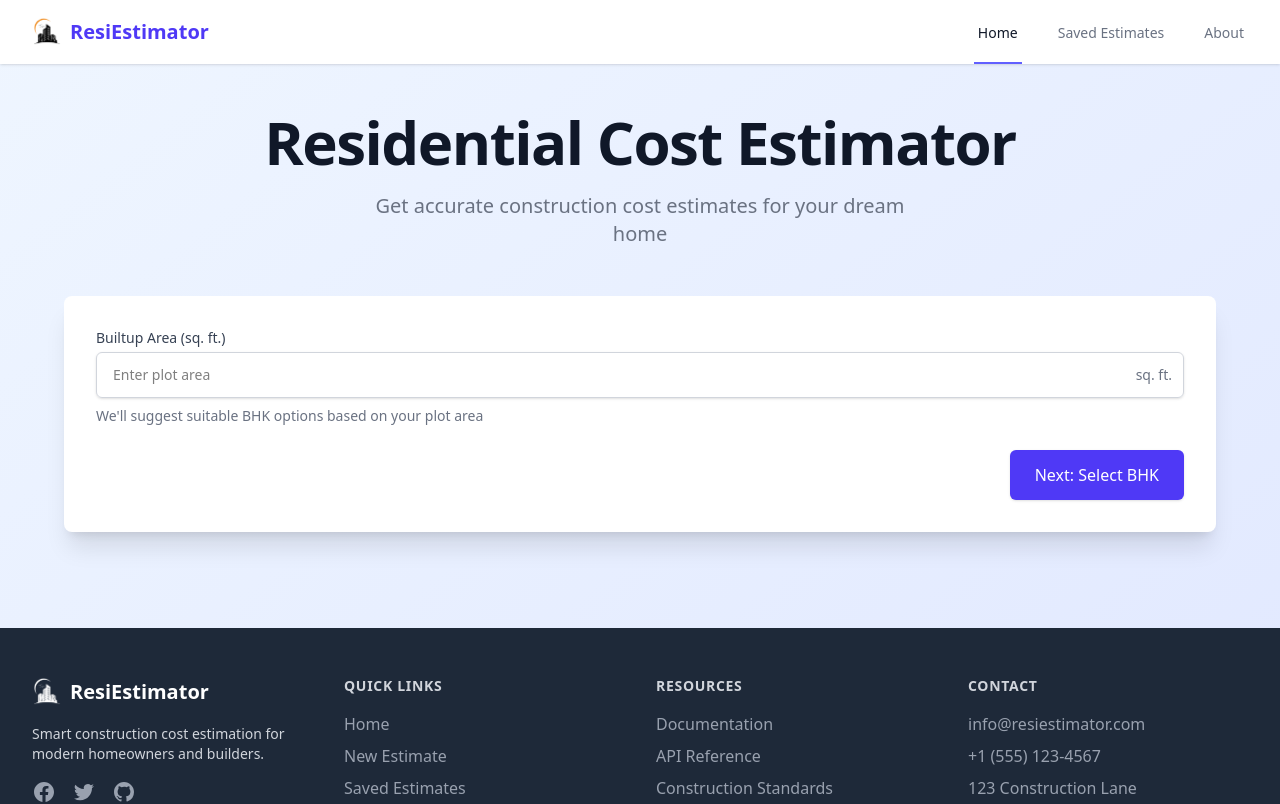
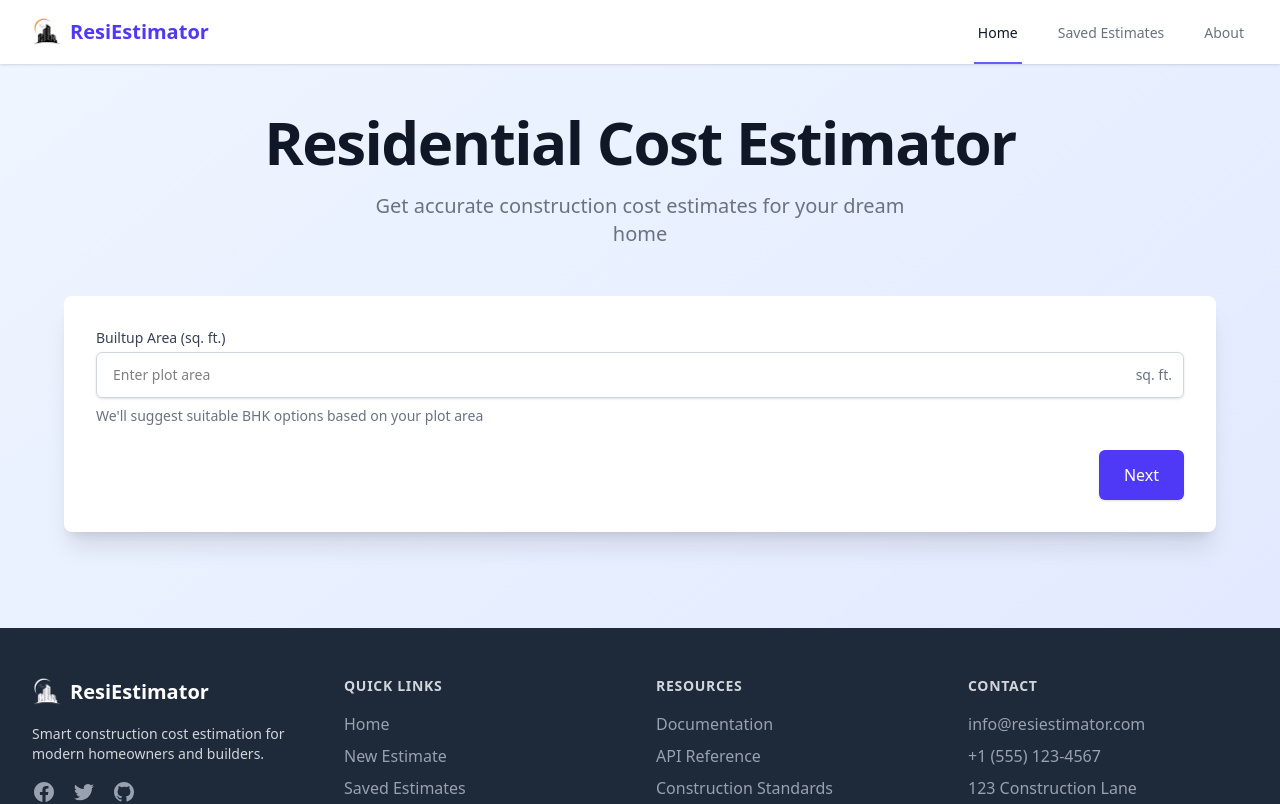
Before and after one commit to arunks2003/resiEstimatorV2, a React (Vite) app: page / in a window 1280 px wide. Shown: the top 804 px of the page. Built offline with nearby package versions, Linux system fonts and the light colour scheme; what @react-pdf/renderer would draw is missing.

Commit message:
second commit

```diff
--- a/src/components/EstimationForm.jsx
+++ b/src/components/EstimationForm.jsx
@@ -75,7 +75,7 @@ const EstimationForm = ({ onCalculate, step, setStep, flag, setFlag }) => {
                         className="inline-flex items-center px-6 py-3 border border-transparent text-base font-medium rounded-md shadow-sm text-white bg-indigo-600 hover:bg-indigo-700 focus:outline-none focus:ring-2 focus:ring-offset-2 focus:ring-indigo-500"
                         disabled={!formData.area}
                     >
-                        Next: Select BHK
+                        Next
                     </button>
                 </div>
             </form>
@@ -140,13 +140,13 @@ const EstimationForm = ({ onCalculate, step, setStep, flag, setFlag }) => {
                             {formData.bhk} BHK • {formData.area} sq. ft.
                         </p>
                     </div>
-                    <button
+                    {/* <button
                         type="button"
                         onClick={() => setStep(2)}
                         className="text-sm font-medium text-indigo-600 hover:text-indigo-500"
                     >
                         Change
-                    </button>
+                    </button> */}
                 </div>
             </div>
 
```
